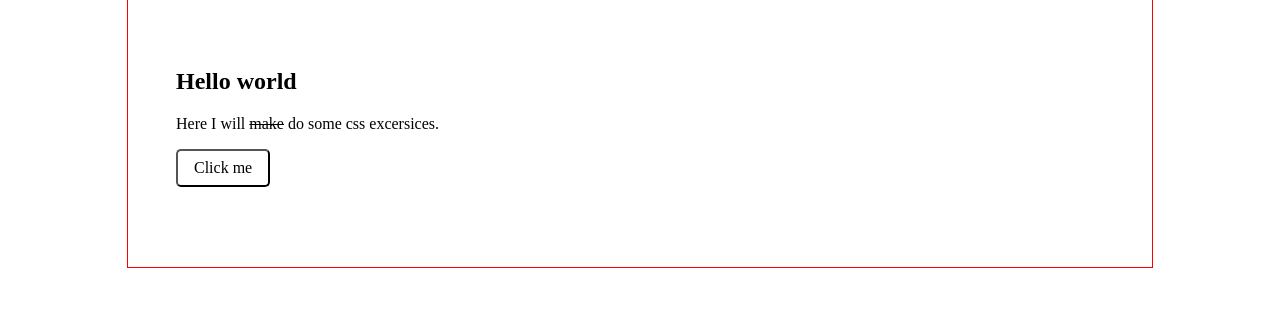
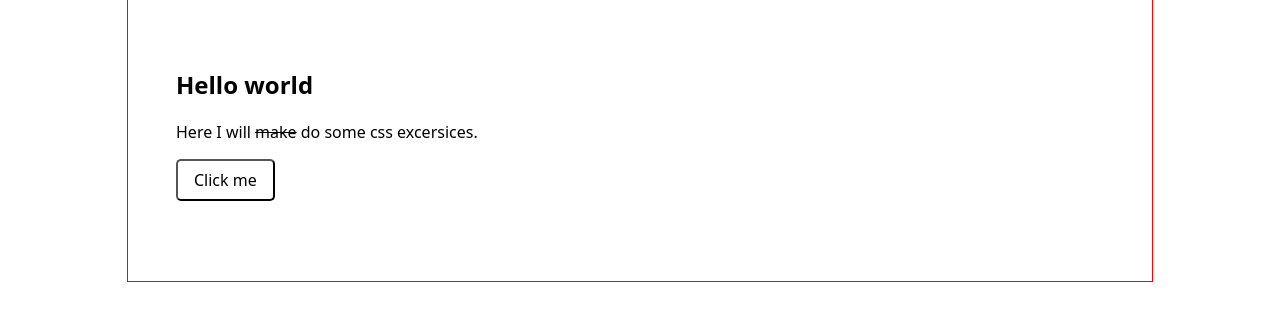
Before and after one commit to danie1st/danie1st.github.io, a plain HTML site: page index.html in a window 1280 px wide. Drawn offline with Linux system fonts and the light colour scheme.

Commit message:
Change page font to system-ui

```diff
--- a/style.css
+++ b/style.css
@@ -6,7 +6,7 @@
 }
 
 body {
-	font: auto Roboto;
+	font: 1.6rem system-ui;
 }
 
 .body__main {
--- a/stylesheets/reset.css
+++ b/stylesheets/reset.css
@@ -7,5 +7,4 @@ html {
 
 body {
 	margin: 0;
-	font-size: 1.6rem;
 }
```
